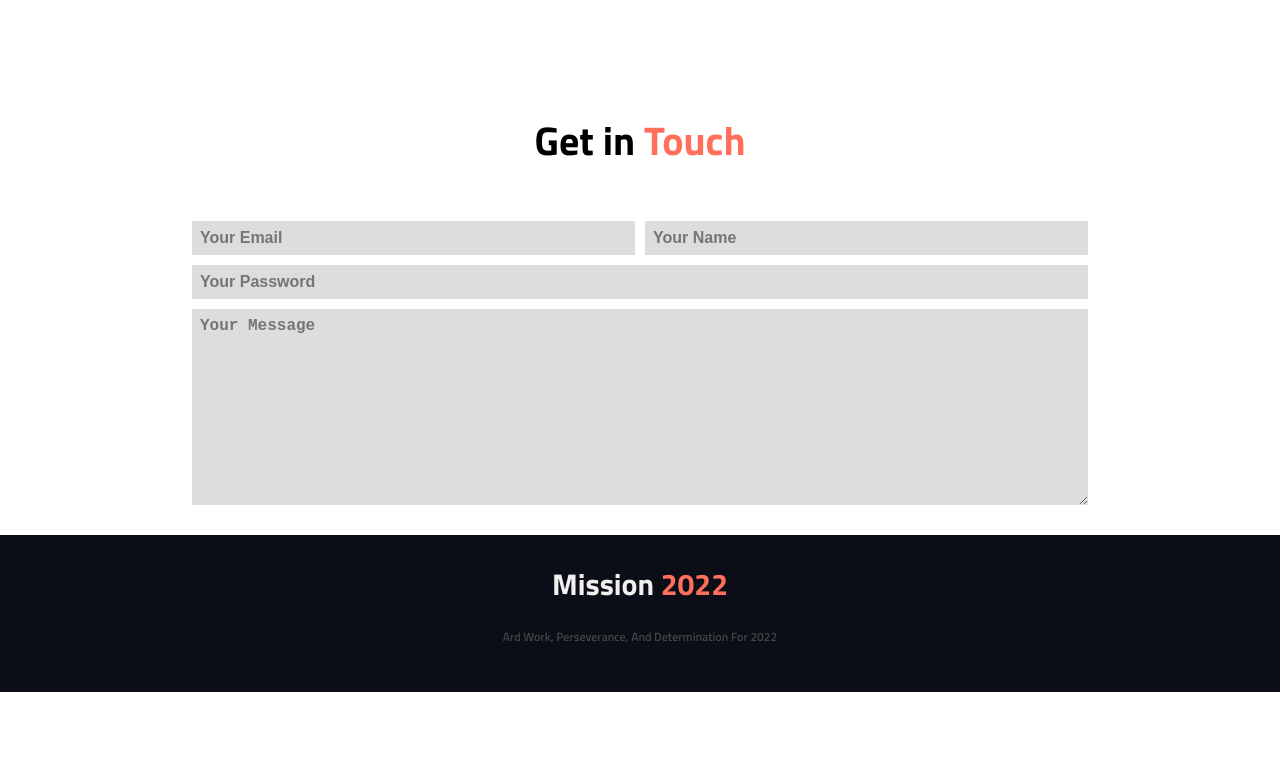
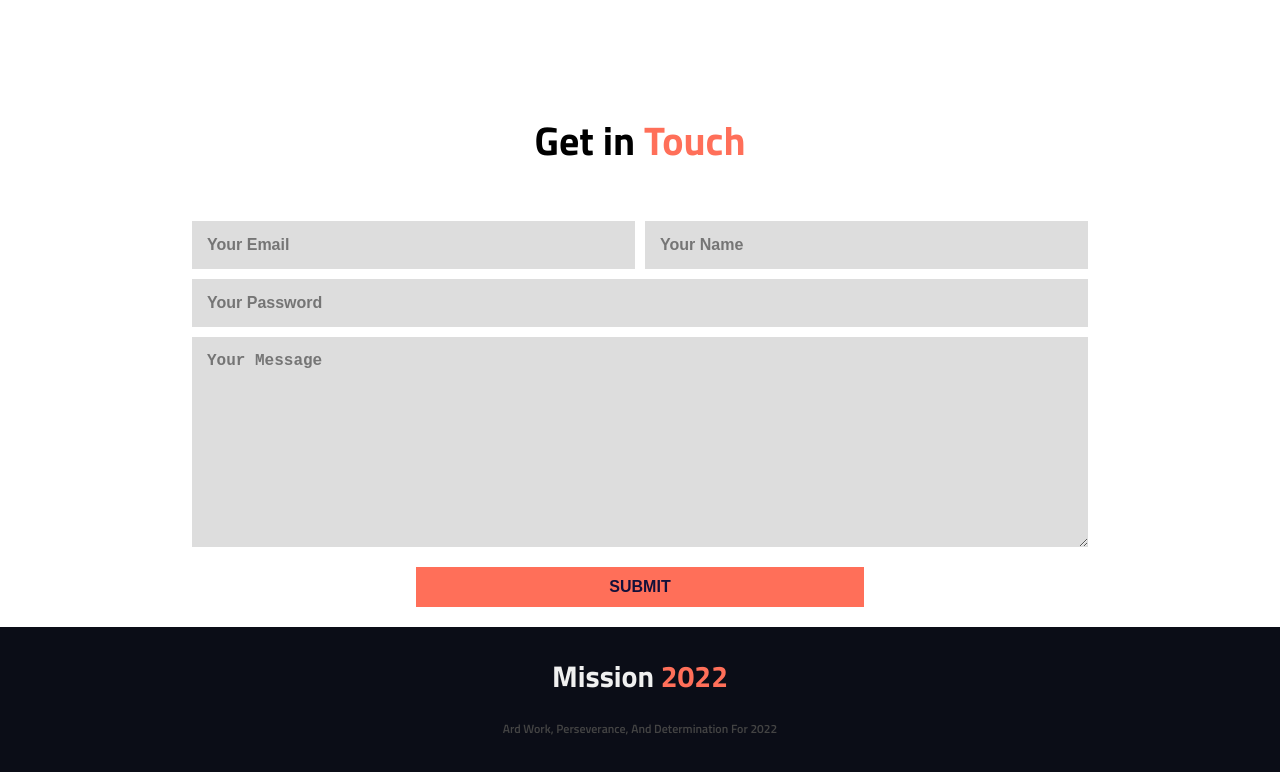
Before and after one commit to Safiul-Azam/milestone-1-assignment-1, a plain HTML site: page index.html in a window 1280 px wide. Shown: the part 2207-2979 px from the top of the page. Before the commit the page ends 2899 px from the top, so only its background shows below. Drawn offline with Linux system fonts and the light colour scheme.

Commit message:
added submit button in get in touch

```diff
--- a/css/style.css
+++ b/css/style.css
@@ -153,7 +153,7 @@ p{
 }
 .field{
     width:100%;
-    padding: 8px;
+    padding: 15px;
     margin-bottom: 10px;
     font-size: 16px;
     color:#333;
@@ -172,6 +172,17 @@ p{
 .email-name .field:nth-child(2){
     margin-right: 0;
 }
+.submit-btn{
+    width: 50%;
+    margin: auto;
+    margin-top: 10px;
+    padding: 11px 10px;
+    background-color: #FF6F59;
+    color:#13103A;
+    border:none;
+    font-size: 16px;
+    font-weight: 700;
+}
 
 /*-- FOOTER SECTION --*/
 .footer-section{
--- a/index.html
+++ b/index.html
@@ -79,6 +79,7 @@
                  </div>
                     <input class="field" type="password" name="" id="" placeholder="Your Password">
                     <textarea class="field" name="Message" id="" cols="30" rows="10" placeholder="Your Message"></textarea>
+                    <input type="submit" value="SUBMIT" class="submit-btn">
             </form>
         </div>
 
```
